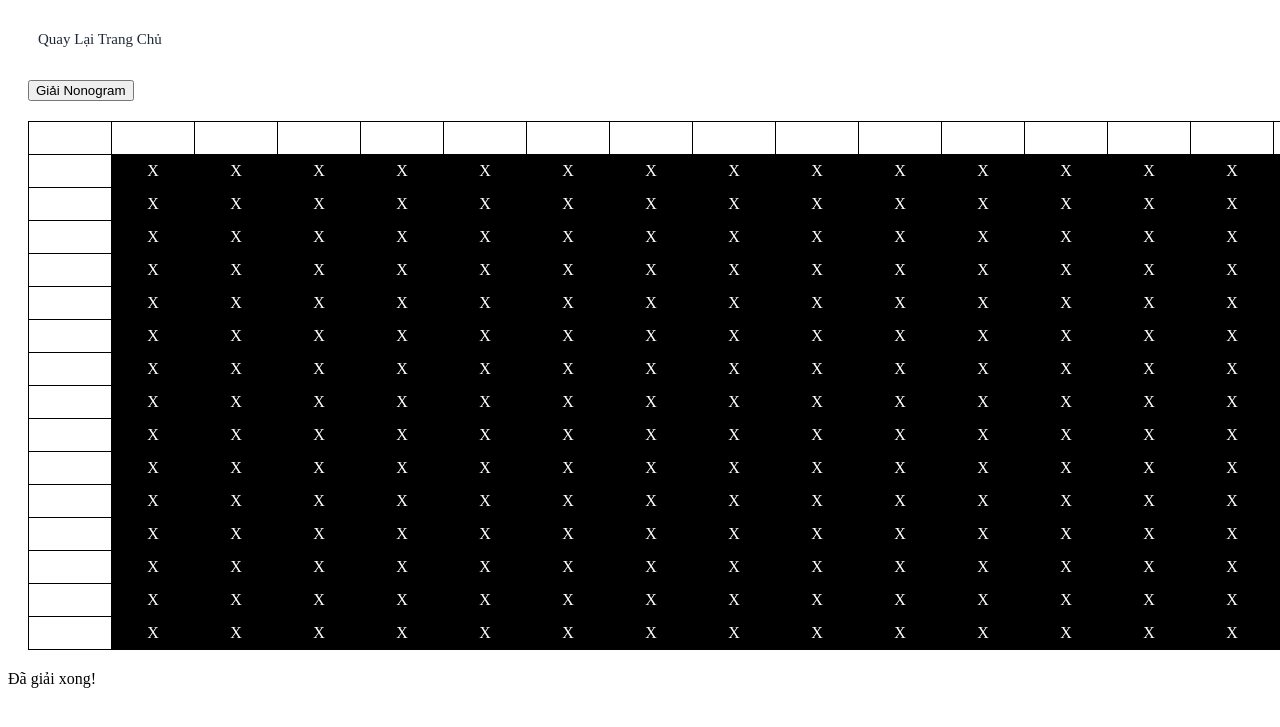
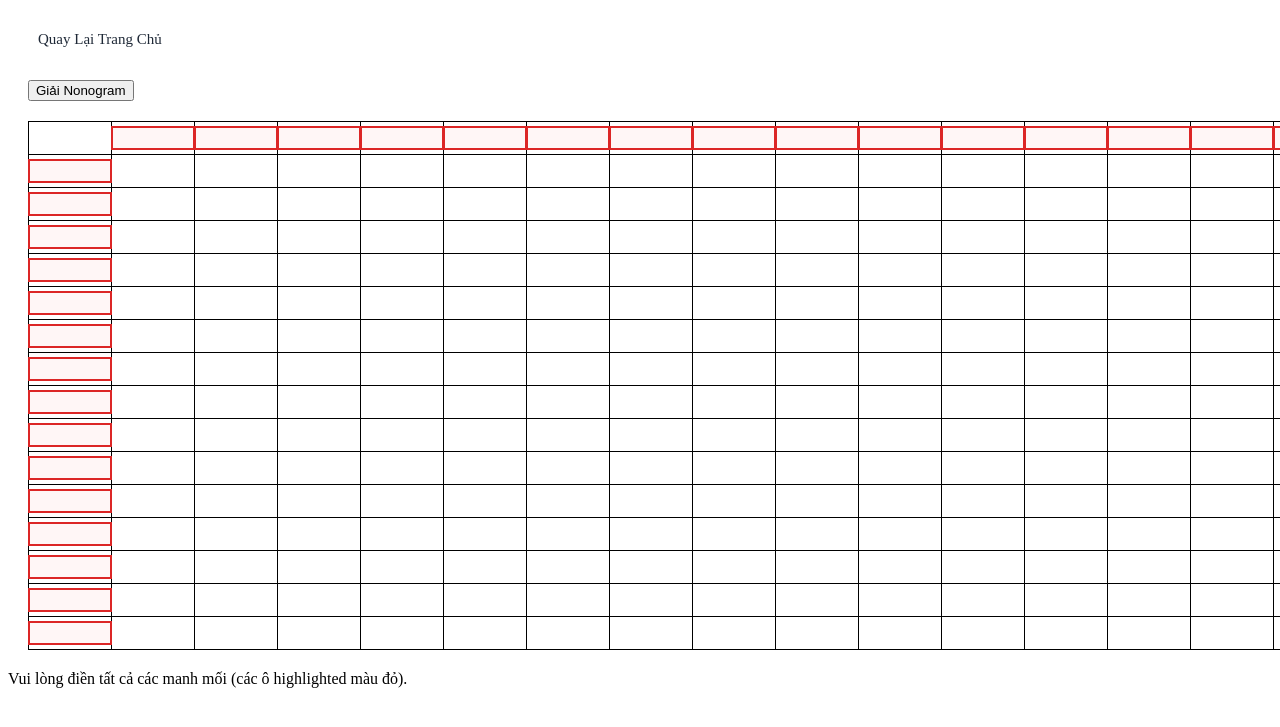
Before and after one commit to DevNoName9x/Website, a plain HTML site: page nono15.html in a window 1280 px wide. Both pictures are taken after a click on the button "Giải Nonogram". Shown: the part 61-788 px from the top of the page. Drawn offline with Linux system fonts and the light colour scheme.

Commit message:
add validation for clue inputs and highlight empty fields

```diff
--- a/nono15.html
+++ b/nono15.html
@@ -22,7 +22,7 @@
               grid === -1 => white background, ' ' (space)
           */
           .one { background-color: #00f83e; color: white; }
-          .zero { background-color: black; color: white; }
+          .zero { background-color: rgb(165, 165, 165); color: white; }
           .empty { background-color: white; color: black; }
         .clue { font-weight: bold; }
         .clue-input {
@@ -35,6 +35,7 @@
             font-size: 14px;
         }
         .clue-input:focus { outline: 1px solid #2563eb; background: #fff; }
+    .clue-input.invalid { outline: 2px solid #dc2626; background: #fff6f6; }
         .controls { margin: 20px; }
     </style>
 </head>
@@ -157,6 +158,25 @@
                 colClues[c] = raw === '' ? [] : raw.split(',').map(s => parseInt(s.trim(), 10));
             });
         }
+
+        // validate that all clue inputs are filled (required)
+        function validateClues() {
+            const inputs = Array.from(document.querySelectorAll('.clue-input'));
+            let firstEmpty = null;
+            inputs.forEach(inp => inp.classList.remove('invalid'));
+            for (let inp of inputs) {
+                if (inp.value.trim() === '') {
+                    inp.classList.add('invalid');
+                    if (!firstEmpty) firstEmpty = inp;
+                }
+            }
+            if (firstEmpty) {
+                document.getElementById('status').textContent = 'Vui lòng điền tất cả các manh mối (các ô highlighted màu đỏ).';
+                firstEmpty.focus();
+                return false;
+            }
+            return true;
+        }
         // Hàm giải Nonogram cho một dòng hoặc cột
         // Generate all possible placements (arrays of 0/1) for given clues and length
         function generatePlacements(clues, length) {
@@ -272,7 +292,8 @@
         }
 
         function solveNonogram(){
-            // read clues from inputs and reset grid
+            // validate inputs then read clues from inputs and reset grid
+            if (!validateClues()) return false;
             parseCluesFromDOM();
             grid = Array(SIZE).fill().map(() => Array(SIZE).fill(-1));
             updateGrid();
@@ -327,7 +348,9 @@
             }
         }
         // Khởi tạo lưới
-        updateGrid();
+    // mark inputs required and initialize
+    document.querySelectorAll('.clue-input').forEach(i => i.required = true);
+    updateGrid();
     </script>
 </body>
 </html>
```
Also changed, not shown: nono10.html (+27 -5 lines).
